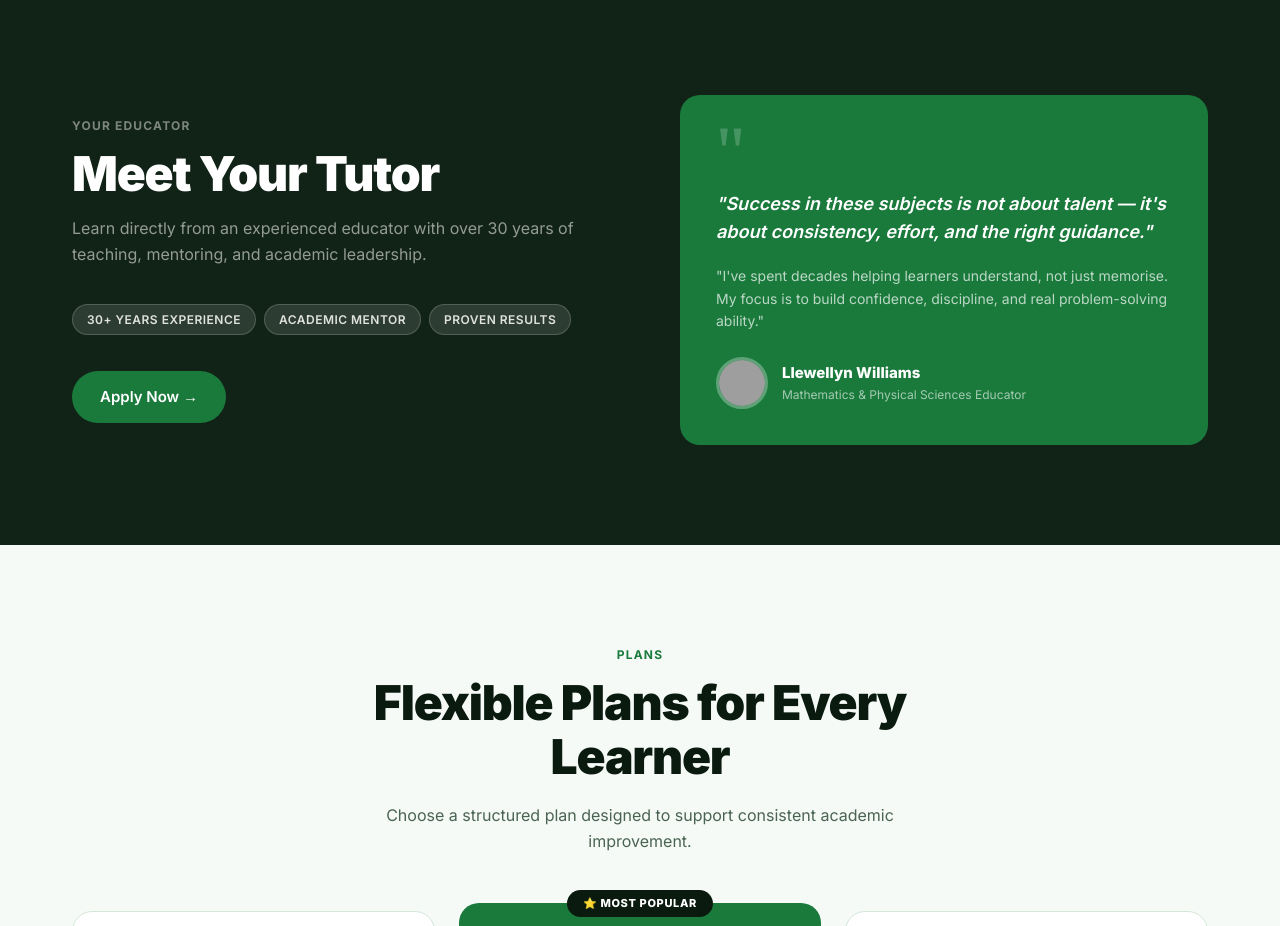
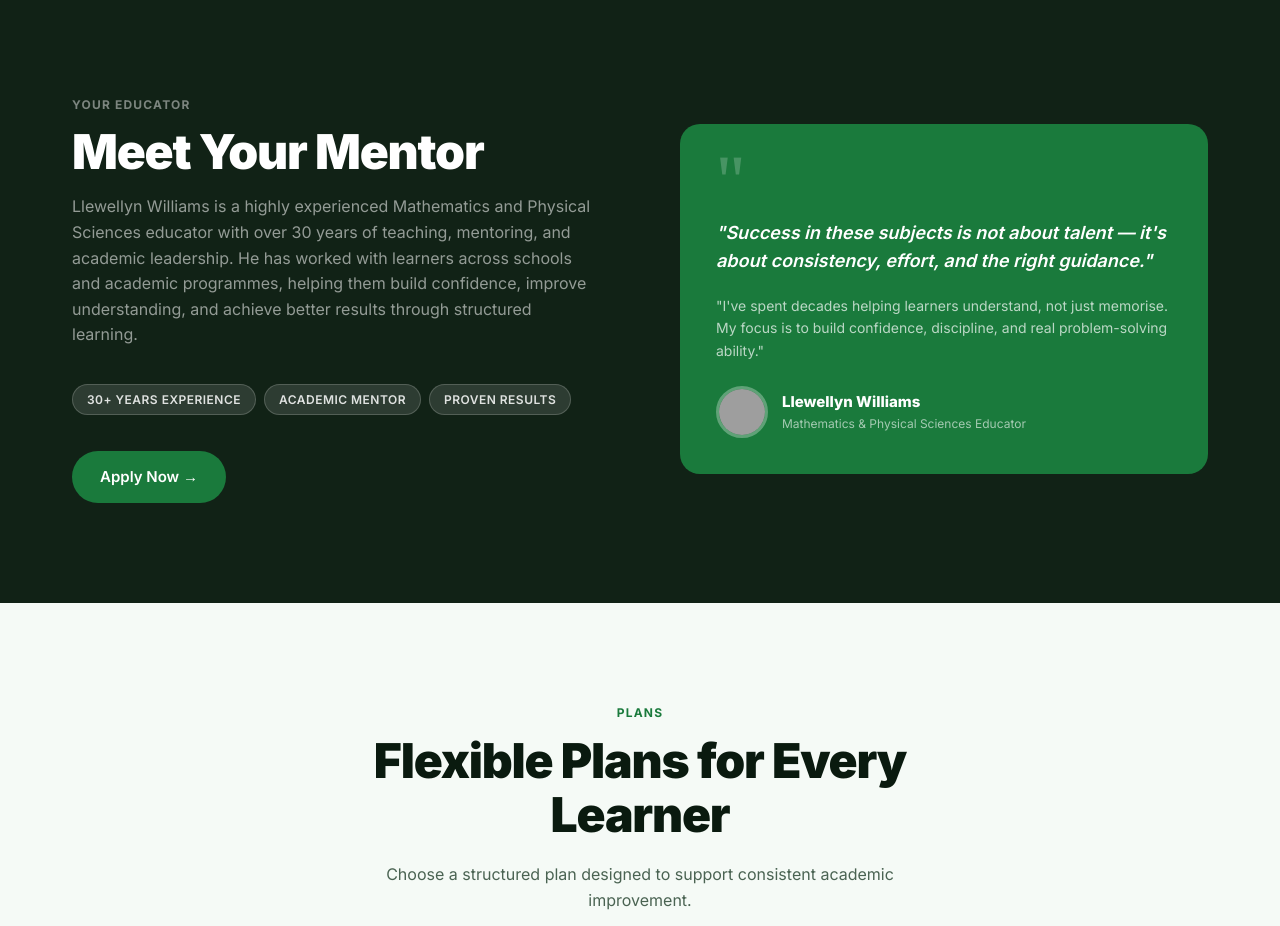
Before and after one commit to nathanbyseven/thesirzone-claude-build, a plain HTML site: page index.html in a window 1280 px wide. Shown: the part 4480-5406 px from the top of the page. Drawn offline with Linux system fonts and the light colour scheme; grey boxes are pictures that could not be loaded.

Commit message:
Update index.html

```diff
--- a/index.html
+++ b/index.html
@@ -919,8 +919,8 @@
     <div class="tutor-grid">
       <div class="tutor-info animate-on-scroll">
         <p class="tutor-eyebrow">Your Educator</p>
-        <h2 class="tutor-headline">Meet Your Tutor</h2>
-        <p class="tutor-sub">Learn directly from an experienced educator with over 30 years of teaching, mentoring, and academic leadership.</p>
+        <h2 class="tutor-headline">Meet Your Mentor</h2>
+        <p class="tutor-sub">Llewellyn Williams is a highly experienced Mathematics and Physical Sciences educator with over 30 years of teaching, mentoring, and academic leadership. He has worked with learners across schools and academic programmes, helping them build confidence, improve understanding, and achieve better results through structured learning.</p>
         <div class="tutor-tags">
           <span class="tag tag-dark">30+ Years Experience</span>
           <span class="tag tag-dark">Academic Mentor</span>
@@ -934,7 +934,7 @@
         <p class="tutor-support-text">"I've spent decades helping learners understand, not just memorise. My focus is to build confidence, discipline, and real problem-solving ability."</p>
         <div class="tutor-profile">
           <div class="tutor-avatar">
-            <img src="https://i.ibb.co/ycfnJLs9/image-11.png" alt="Llewellyn Williams"/>
+            <img src="https://i.ibb.co/6JBjxNTT/Whats-App-Image-2022-04-22-at-9-53-47-AM.jpg" alt="Llewellyn Williams"/>
           </div>
           <div>
             <div class="tutor-name">Llewellyn Williams</div>
```
